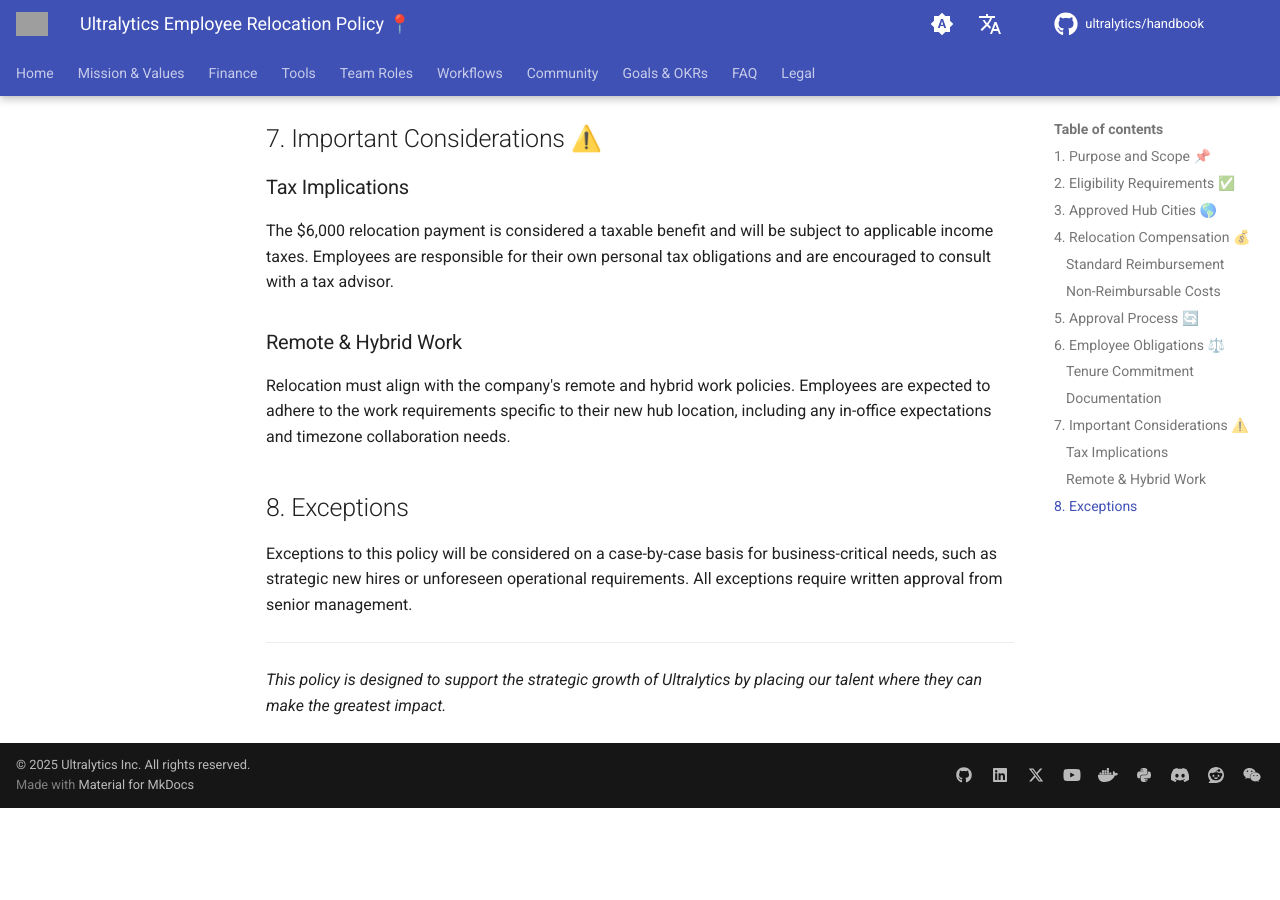
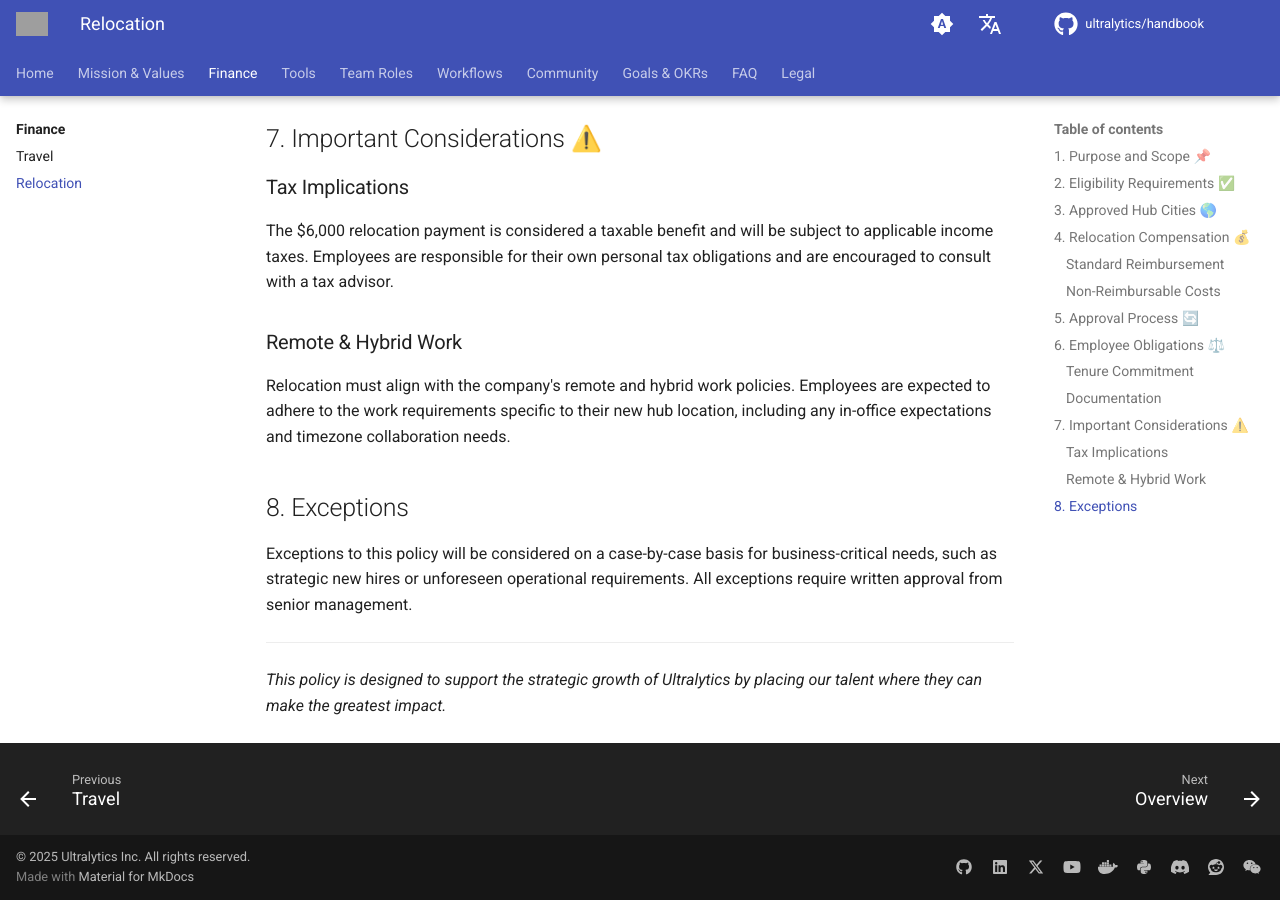
Before and after one commit to ultralytics/handbook, an MkDocs documentation site: the page built from docs/finance/relocation.md, in a window 1280 px wide and 900 px high, scrolled down 2371 px. Built offline with MkDocs 1.6.1 and Material for MkDocs 9.7.7, drawn with Linux system fonts in a browser that asks for light colours; comment, search, counter and statistics services are not loaded; before the commit the page ends 3179 px from its top, so only the background shows below that; grey boxes are pictures that could not be loaded.

Commit message:
New Relocation policy

```diff
--- a/mkdocs.yml
+++ b/mkdocs.yml
@@ -164,6 +164,7 @@
       - Finance:
           - finance/index.md
           - Travel: finance/travel.md
+          - Relocation: finance/relocation.md
       - Tools:
           - Overview: tools/index.md
           - Hardware: tools/hardware.md
@@ -193,6 +194,7 @@
   - Finance:
       - finance/index.md
       - Travel: finance/travel.md
+      - Relocation: finance/relocation.md
   - Tools:
       - Overview: tools/index.md
       - Hardware: tools/hardware.md
```
